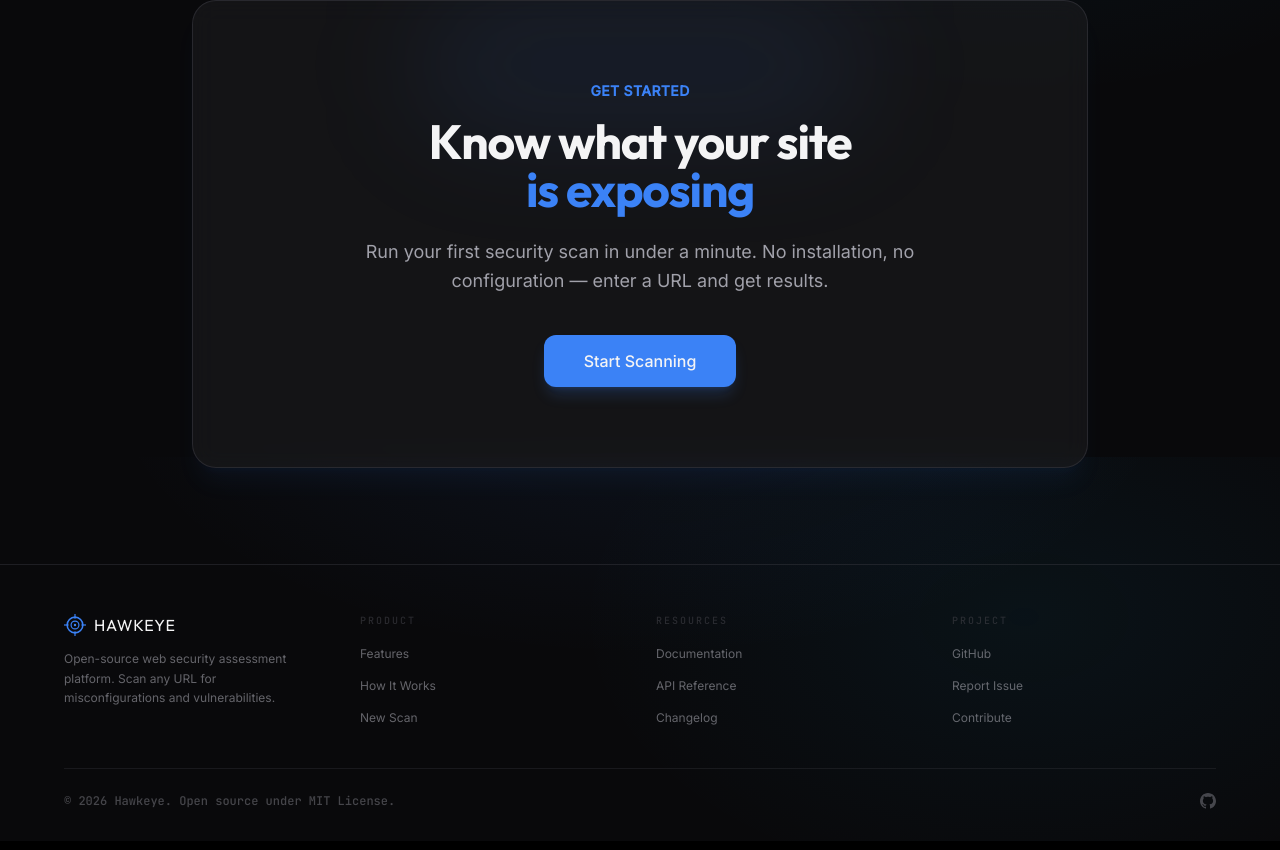
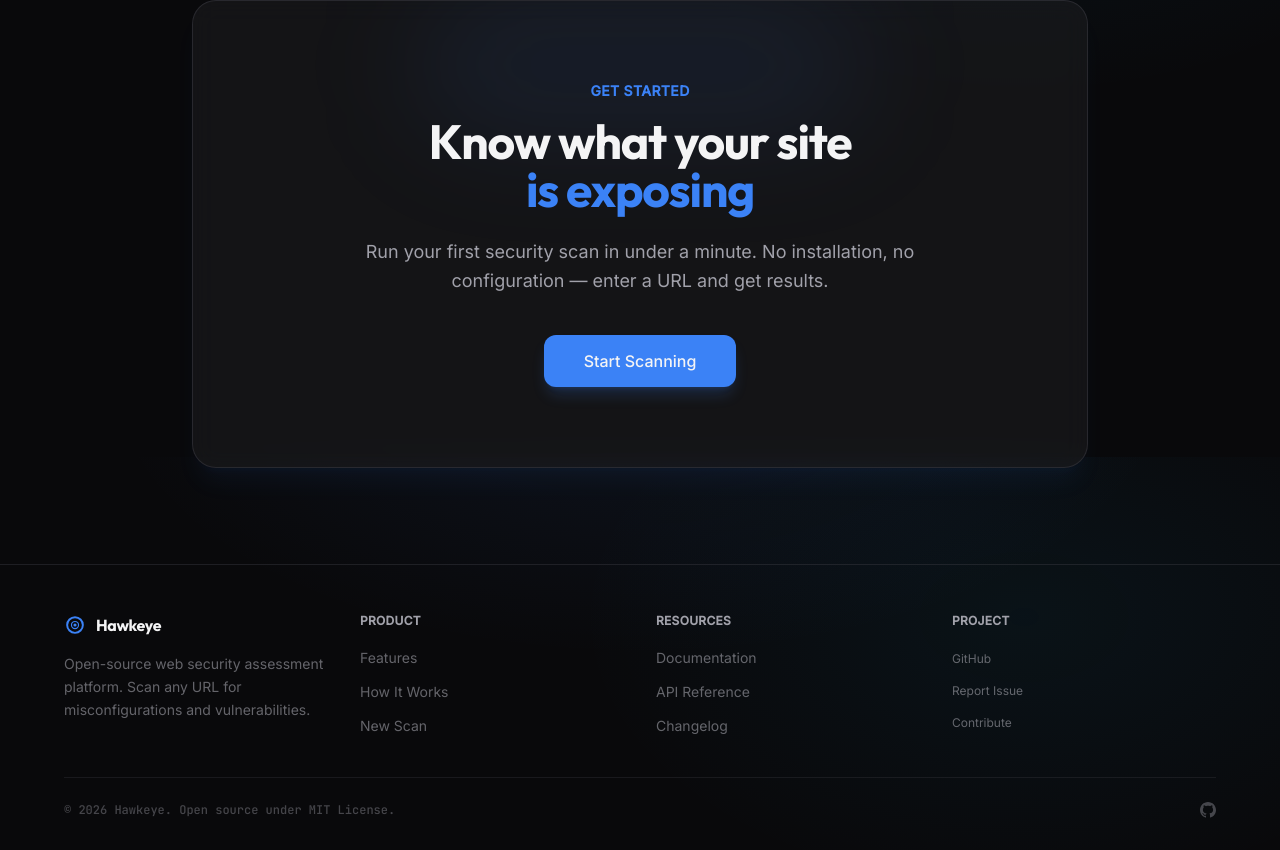
Before and after one commit to emiltomjoseph/hawkeye, a Next.js app in the folder frontend/: page / in a window 1280 px wide. Shown: the part 3543-4393 px from the top of the page. Built offline with nearby package versions, Linux system fonts and the light colour scheme.

Commit message:
fix: update footer to match humanized UI theme

```diff
--- a/frontend/src/components/landing/LandingFooter.tsx
+++ b/frontend/src/components/landing/LandingFooter.tsx
@@ -26,7 +26,7 @@ export default function LandingFooter() {
         <div className="grid grid-cols-1 sm:grid-cols-2 lg:grid-cols-4 gap-8 mb-10">
           {/* Brand */}
           <div className="sm:col-span-2 lg:col-span-1">
-            <div className="flex items-center gap-2 mb-3">
+            <div className="flex items-center gap-2.5 mb-4">
               <svg
                 width="22"
                 height="22"
@@ -35,34 +35,30 @@ export default function LandingFooter() {
                 className="text-talon"
                 aria-hidden="true"
               >
-                <circle cx="14" cy="14" r="10" stroke="currentColor" strokeWidth="2" />
-                <circle cx="14" cy="14" r="5" stroke="currentColor" strokeWidth="1.5" />
-                <circle cx="14" cy="14" r="1.5" fill="currentColor" />
-                <line x1="14" y1="0" x2="14" y2="6" stroke="currentColor" strokeWidth="1.5" />
-                <line x1="14" y1="22" x2="14" y2="28" stroke="currentColor" strokeWidth="1.5" />
-                <line x1="0" y1="14" x2="6" y2="14" stroke="currentColor" strokeWidth="1.5" />
-                <line x1="22" y1="14" x2="28" y2="14" stroke="currentColor" strokeWidth="1.5" />
+                <circle cx="14" cy="14" r="10" stroke="currentColor" strokeWidth="2.5" />
+                <circle cx="14" cy="14" r="4.5" stroke="currentColor" strokeWidth="1.5" />
+                <circle cx="14" cy="14" r="2" fill="currentColor" />
               </svg>
-              <span className="font-display text-base uppercase tracking-wider text-bone">
+              <span className="font-display text-base font-bold tracking-tight text-bone">
                 Hawkeye
               </span>
             </div>
-            <p className="text-feather/60 text-xs leading-relaxed max-w-[240px]">
+            <p className="text-feather/60 text-sm leading-relaxed max-w-[260px]">
               Open-source web security assessment platform. Scan any URL for misconfigurations and vulnerabilities.
             </p>
           </div>
 
           {/* Product Links */}
           <div>
-            <h3 className="font-mono text-[10px] tracking-[0.2em] text-grid/60 uppercase mb-3">
+            <h3 className="font-body text-xs font-semibold text-feather uppercase tracking-wide mb-4">
               Product
             </h3>
-            <ul className="space-y-2">
+            <ul className="space-y-2.5">
               {footerLinks.product.map((link) => (
                 <li key={link.href}>
                   <Link
                     href={link.href}
-                    className="text-feather/60 text-xs hover:text-bone transition-colors"
+                    className="text-feather/60 text-sm hover:text-bone transition-colors"
                   >
                     {link.label}
                   </Link>
@@ -73,15 +69,15 @@ export default function LandingFooter() {
 
           {/* Resources Links */}
           <div>
-            <h3 className="font-mono text-[10px] tracking-[0.2em] text-grid/60 uppercase mb-3">
+            <h3 className="font-body text-xs font-semibold text-feather uppercase tracking-wide mb-4">
               Resources
             </h3>
-            <ul className="space-y-2">
+            <ul className="space-y-2.5">
               {footerLinks.resources.map((link) => (
                 <li key={link.href}>
                   <Link
                     href={link.href}
-                    className="text-feather/60 text-xs hover:text-bone transition-colors"
+                    className="text-feather/60 text-sm hover:text-bone transition-colors"
                   >
                     {link.label}
                   </Link>
@@ -92,7 +88,7 @@ export default function LandingFooter() {
 
           {/* Project Links */}
           <div>
-            <h3 className="font-mono text-[10px] tracking-[0.2em] text-grid/60 uppercase mb-3">
+            <h3 className="font-body text-xs font-semibold text-feather uppercase tracking-wide mb-4">
               Project
             </h3>
             <ul className="space-y-2">
```
